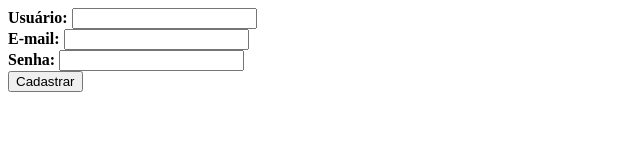
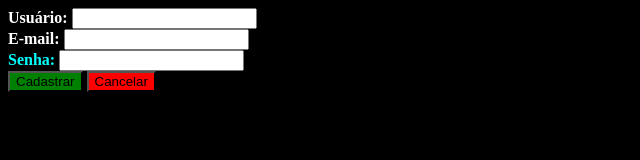
Before and after one commit to isadoracrespope/curso_frontend_ebac, a plain HTML site: page index.html in a window 1280 px wide. Shown: the whole page, without its empty margins (0-640 px from the left). Drawn offline with Linux system fonts and the light colour scheme.

Commit message:
adicionando novos arquivos

```diff
--- a/index.html
+++ b/index.html
@@ -4,6 +4,7 @@
     <meta charset="UTF-8">
     <meta name="viewport" content="width=device-width, initial-scale=1.0">
     <title>Exercício HTML</title>
+    <link rel="stylesheet" type="text/css" href="./style.css">
 </head>
 <body>
     <form>
@@ -11,9 +12,10 @@
         <input id="user" type="text" /><br />
         <label for="email"><b>E-mail:</b></label>
         <input id="email" type="email" /><br />
-        <label for="password"><b>Senha:</b></label>
+        <label for="password" style="color:aqua"><b>Senha:</b></label>
         <input id="password" type="password" /><br />
-        <button type="submit">Cadastrar</button>
+        <button class="botaoenvio" type="submit">Cadastrar</button>
+        <button class="botaoapagar" type="reset">Cancelar</button>
     </form>
 </body>
 </html>
--- /dev/null
+++ b/style.css
@@ -0,0 +1,10 @@
+        body{
+            background-color: black;
+            color: white;
+        }
+        .botaoenvio{
+            background-color: green;
+        }
+        .botaoapagar{
+            background-color: red;
+        }
```
